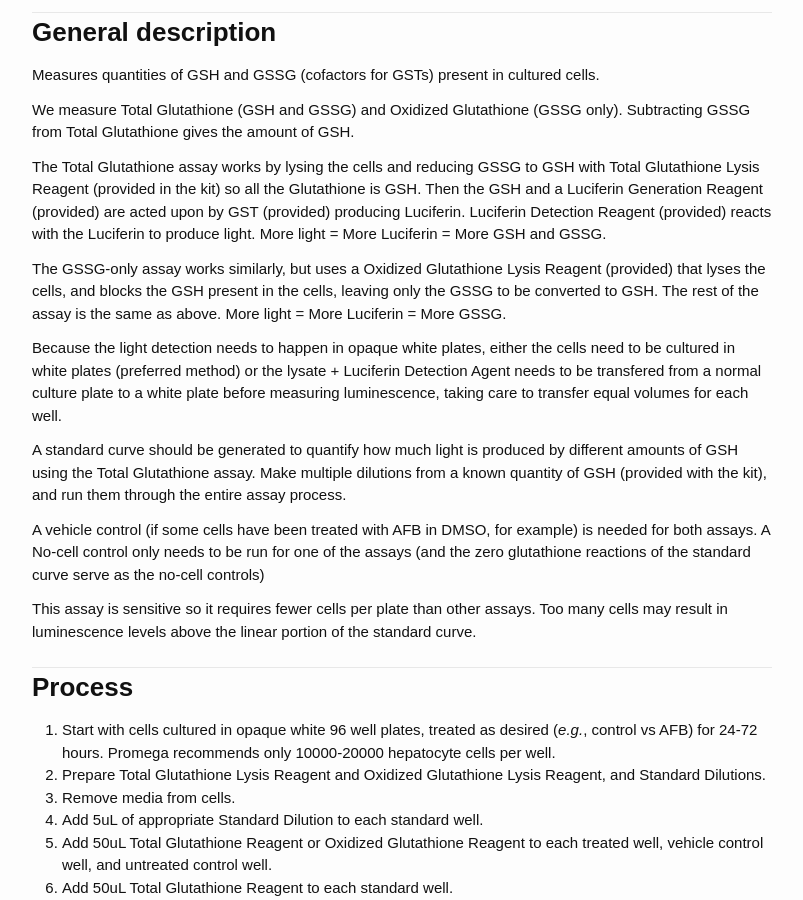
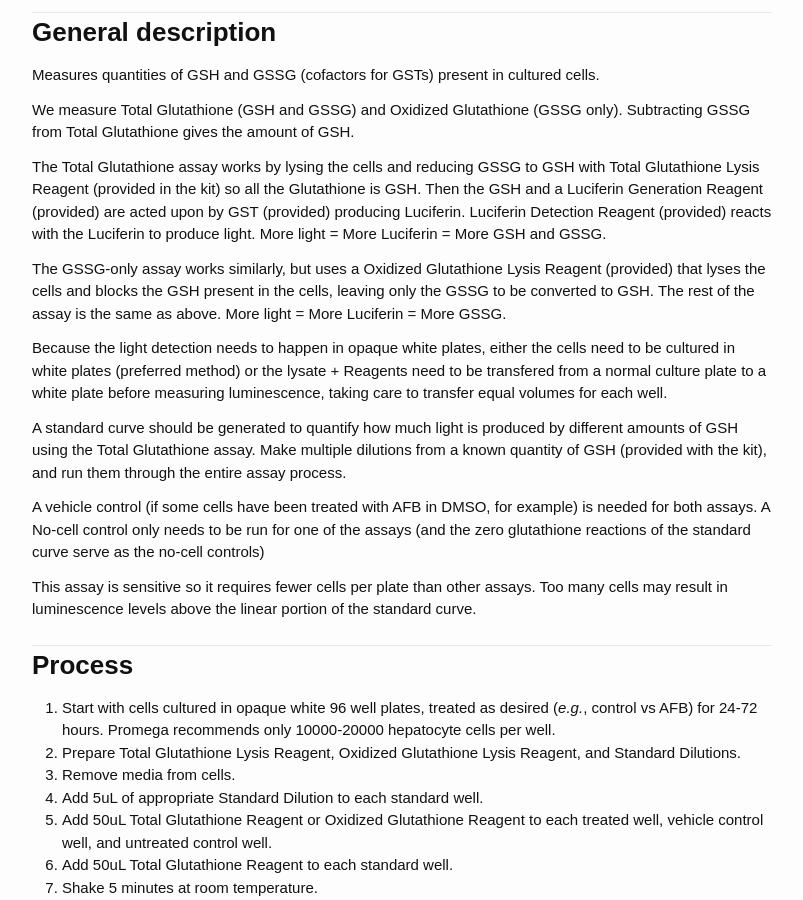
Before and after one commit to aduffy70/Protocols, a Jekyll site: the page built from GSH-GSSG-Glo_assay.md, in a window 1280 px wide and 900 px high, scrolled down 207 px. Shown: the whole window, without its empty margins (238-1041 px from the left). Built offline with Jekyll 4.4.1, drawn with Linux system fonts in a browser that asks for light colours; some web fonts are replaced.

Commit message:
Typos and cleanup

```diff
--- a/GSH-GSSG-Glo_assay.md
+++ b/GSH-GSSG-Glo_assay.md
@@ -14,9 +14,9 @@
 
 The Total Glutathione assay works by lysing the cells and reducing GSSG to GSH with Total Glutathione Lysis Reagent (provided in the kit) so all the Glutathione is GSH. Then the GSH and a Luciferin Generation Reagent (provided) are acted upon by GST (provided) producing Luciferin. Luciferin Detection Reagent (provided) reacts with the Luciferin to produce light. More light = More Luciferin = More GSH and GSSG.
 
-The GSSG-only assay works similarly, but uses a Oxidized Glutathione Lysis Reagent (provided) that lyses the cells, and blocks the GSH present in the cells, leaving only the GSSG to be converted to GSH. The rest of the assay is the same as above. More light = More Luciferin = More GSSG.
+The GSSG-only assay works similarly, but uses a Oxidized Glutathione Lysis Reagent (provided) that lyses the cells and blocks the GSH present in the cells, leaving only the GSSG to be converted to GSH. The rest of the assay is the same as above. More light = More Luciferin = More GSSG.
 
-Because the light detection needs to happen in opaque white plates, either the cells need to be cultured in white plates (preferred method) or the lysate + Luciferin Detection Agent needs to be transfered from a normal culture plate to a white plate before measuring luminescence, taking care to transfer equal volumes for each well.
+Because the light detection needs to happen in opaque white plates, either the cells need to be cultured in white plates (preferred method) or the lysate + Reagents need to be transfered from a normal culture plate to a white plate before measuring luminescence, taking care to transfer equal volumes for each well.
 
 A standard curve should be generated to quantify how much light is produced by different amounts of GSH using the Total Glutathione assay. Make multiple dilutions from a known quantity of GSH (provided with the kit), and run them through the entire assay process.
 
@@ -27,7 +27,7 @@
 # Process
 
 1. Start with cells cultured in opaque white 96 well plates, treated as desired (_e.g._, control vs AFB) for 24-72 hours. Promega recommends only 10000-20000 hepatocyte cells per well.
-1. Prepare Total Glutathione Lysis Reagent and Oxidized Glutathione Lysis Reagent, and Standard Dilutions.
+1. Prepare Total Glutathione Lysis Reagent, Oxidized Glutathione Lysis Reagent, and Standard Dilutions.
 1. Remove media from cells.
 1. Add 5uL of appropriate Standard Dilution to each standard well.
 1. Add 50uL Total Glutathione Reagent or Oxidized Glutathione Reagent to each treated well, vehicle control well, and untreated control well.
```
